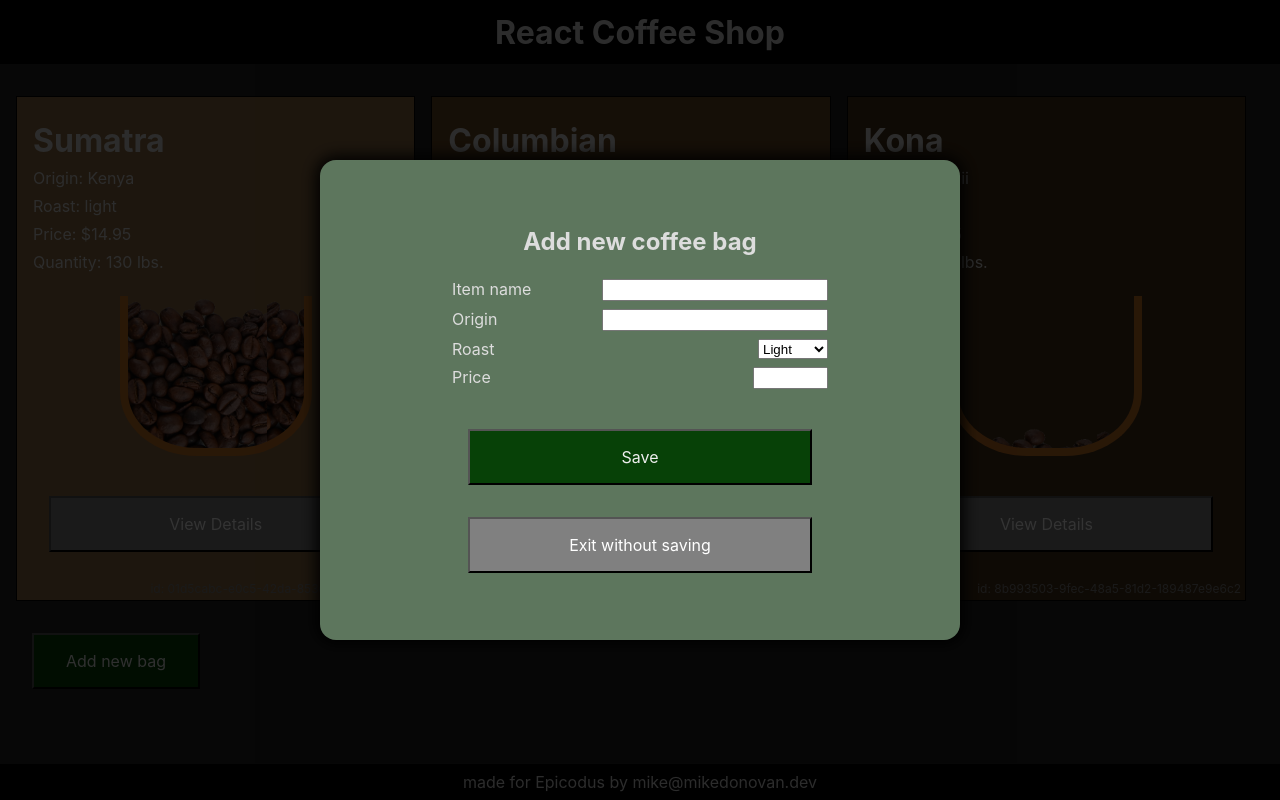
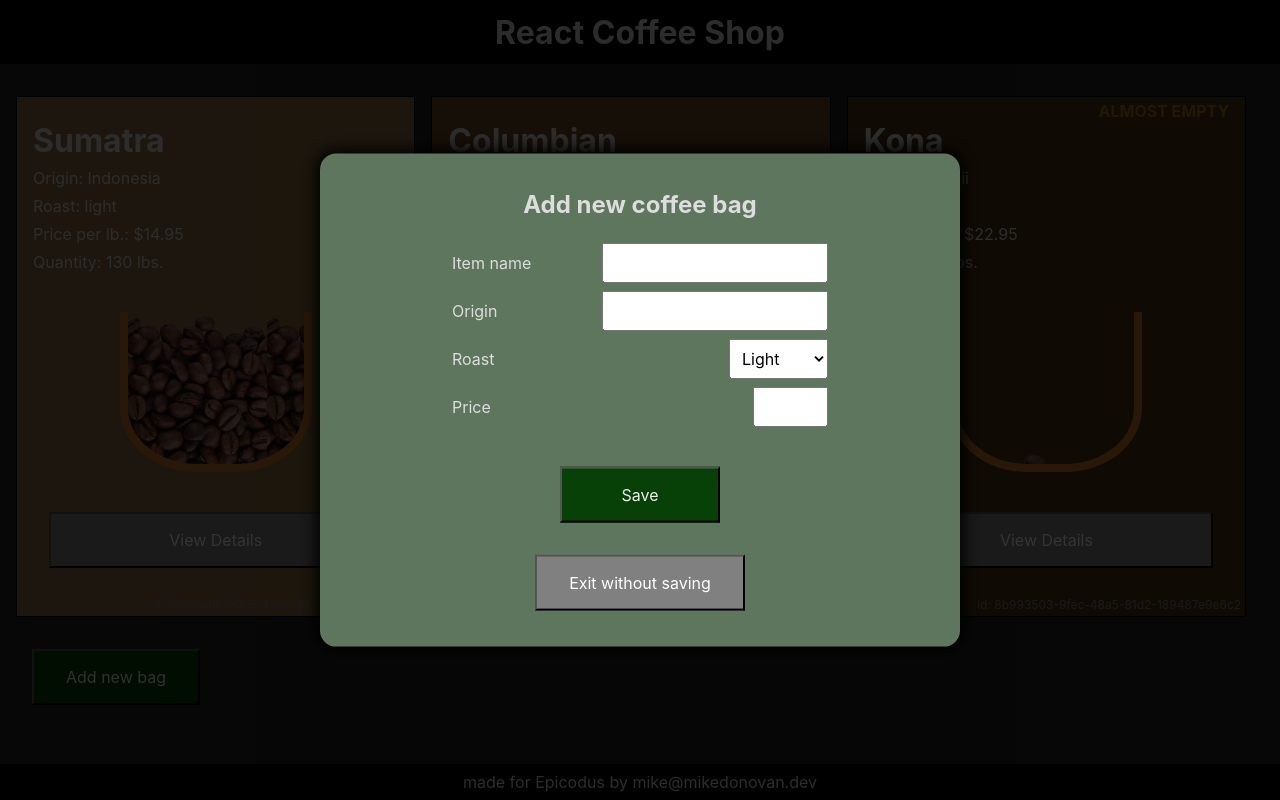
Before and after one commit to eggborne/coffee-shop, a React (Create React App) app: page / in a window 1280 px wide. Both pictures are taken after a click on the button "Add new bag". Built offline with nearby package versions, Linux system fonts and the light colour scheme.

Commit message:
Adjust style

```diff
--- a/src/components/BagDetails.js
+++ b/src/components/BagDetails.js
@@ -68,7 +68,7 @@ class BagDetails extends React.Component {
           <div>Name: {this.props.name}</div>
           <div>Origin: {this.props.origin}</div>
           <div>Roast: {this.props.roast}</div>
-          <div>Price: {formattedPrice}</div>
+          <div>Price per lb.: {formattedPrice}</div>
           <div>Quantity: {parseInt(this.props.quantity)} lbs.</div>
           <div>id: {this.props.id}</div>
           <div className='button-area'>
--- a/src/components/BagListItem.js
+++ b/src/components/BagListItem.js
@@ -18,7 +18,7 @@ function BagListItem(props) {
       <div>{props.bag.name}</div>
       <div>Origin: {props.bag.origin}</div>
       <div>Roast: {props.bag.roast}</div>
-      <div>Price: {formattedPrice}</div>
+      <div>Price per lb.: {formattedPrice}</div>
       <div>Quantity: {props.bag.quantity} lbs.</div>
       <div className='id-tag'>id: {props.bag.id}</div>
       <BagDisplay quantity={props.bag.quantity} />
--- a/src/components/CoffeeControl.js
+++ b/src/components/CoffeeControl.js
@@ -11,9 +11,9 @@ class CoffeeControl extends React.Component {
     super(props);
     this.state = {
       bagList: [
-       { name: 'Sumatra', origin: 'Kenya', roast: 'light', price: 1495, quantity: 130, id: v4() },
-       { name: 'Columbian', origin: 'Columbia', roast: 'medium', price: 1295, quantity: 96, id: v4() },
-       { name: 'Kona', origin: 'Hawaii', roast: 'dark', price: 1295, quantity: 24, id: v4() },
+       { name: 'Sumatra', origin: 'Indonesia', roast: 'light', price: 1495, quantity: 130, id: v4() },
+       { name: 'Columbian', origin: 'Columbia', roast: 'medium', price: 1095, quantity: 96, id: v4() },
+       { name: 'Kona', origin: 'Hawaii', roast: 'dark', price: 2295, quantity: 8, id: v4() },
       ],
       selectedCoffee: null,
       modalShowing: null,
--- a/src/components/Form.js
+++ b/src/components/Form.js
@@ -54,11 +54,11 @@ function Form(props) {
       </div>
       <div className="form-row">
         <label for="price">Price</label>
-        <input placeholder={props.editingItem && props.editingItem.price} name="price" type="number" />
+        <input min='1' defaultValue={props.editingItem ? props.editingItem.price : ''} placeholder={props.editingItem && props.editingItem.price} name="price" type="number" />
       </div>
       <div className={`form-row${props.editingItem ? '' : ' hidden'}`}>
         <label for="quantity">Quantity</label>
-        <input defaultValue={props.editingItem ? props.editingItem.quantity : '130'} name="quantity" type="number" />
+        <input min='0' max='130' defaultValue={props.editingItem ? props.editingItem.quantity : '130'} name="quantity" type="number" />
       </div>
       <div className="form-row buttons">
         <button type="submit" className='green'>Save</button>
--- a/src/index.css
+++ b/src/index.css
@@ -197,6 +197,12 @@ header h1 {
   color: gray;
 }
 
+input, select, textarea {
+  font-family: inherit;
+  font-size: inherit;
+  padding: 0.5rem;
+}
+
 form {
   width: 24rem;
 }
@@ -216,6 +222,7 @@ form textarea {
 
 .form-row {
   display: flex;
+  align-items: center;
   justify-content: space-between;
   padding: 0.25rem;
   gap: 1rem;
@@ -320,7 +327,9 @@ form textarea {
   height: 10rem;
   align-self: center;
   margin: 1rem;
+  margin-top: 2rem;
   border-radius: 0 0 40% 40%;
+  /* background-color: rgb(206, 118, 36, 0.5); */
   border: 0.5rem solid rgb(206, 118, 36);
   border-top: none;
   background-image: url(../public/coffeebeans.png);
```
